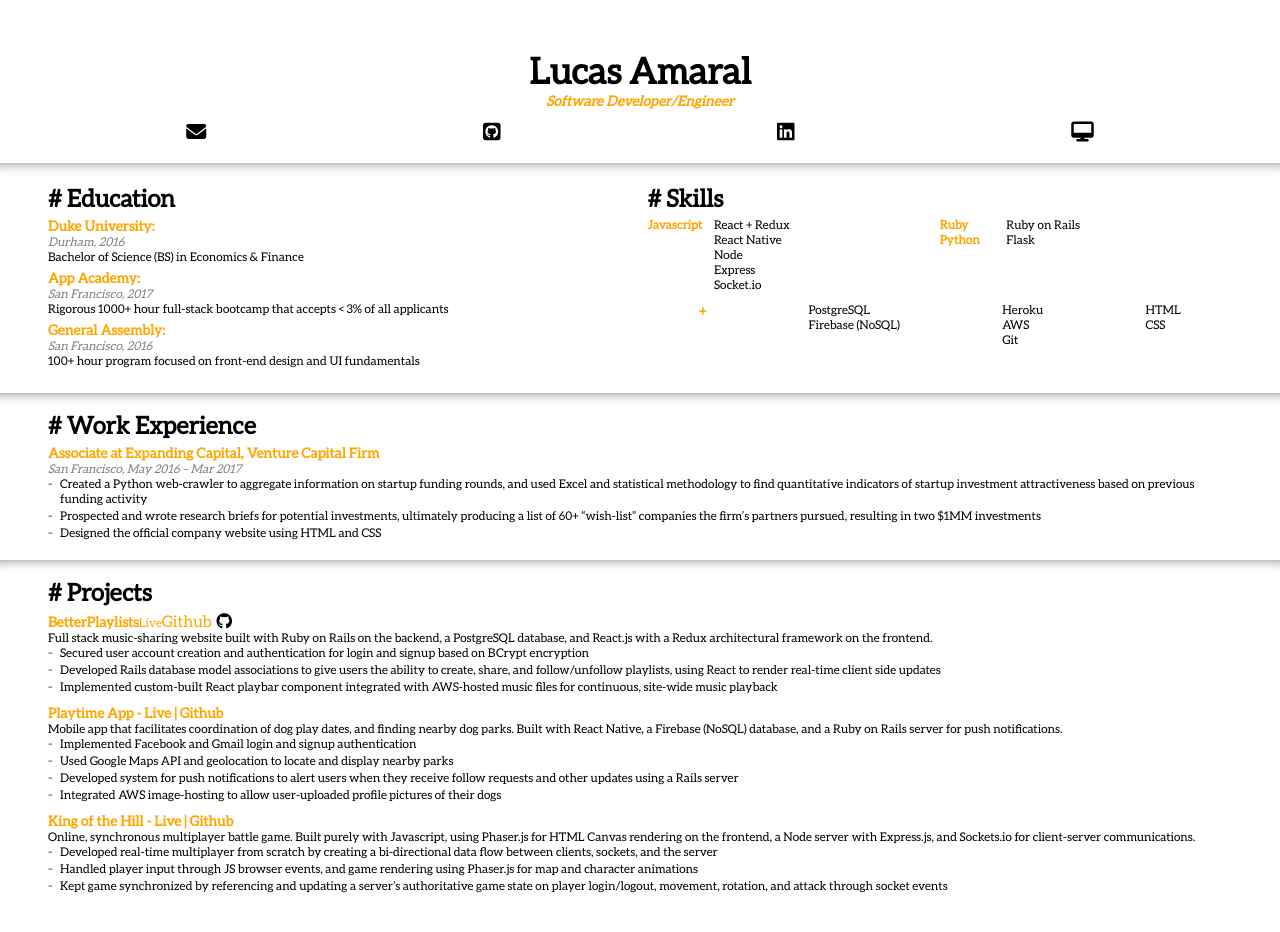
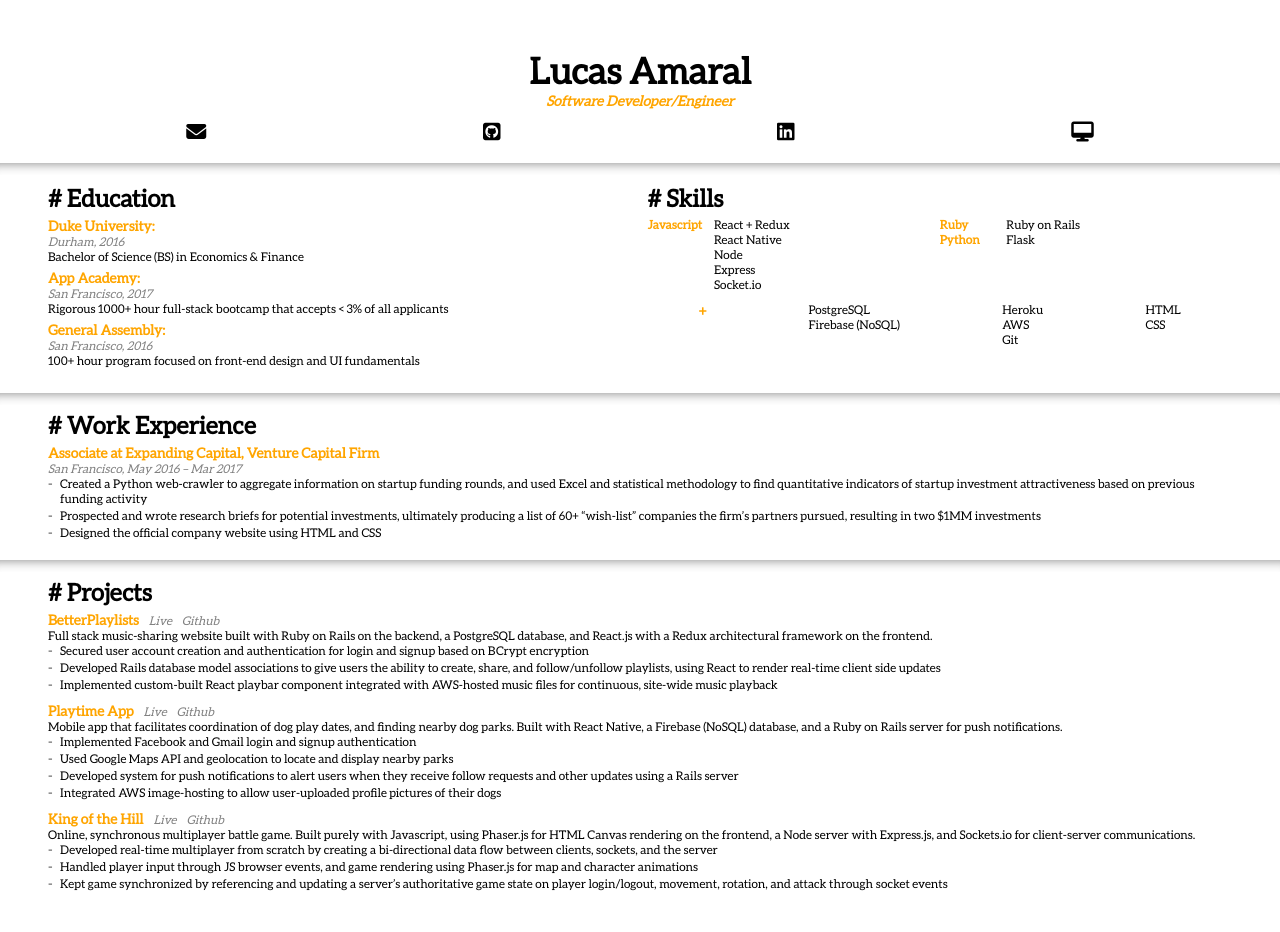
Before and after one commit to lvamaral/custom_resume, a plain HTML site: page resume.html in a window 1280 px wide. Drawn offline with Linux system fonts and the light colour scheme.

Commit message:
Finish First V

```diff
--- a/css/resume.css
+++ b/css/resume.css
@@ -174,10 +174,15 @@
 }
 
 .project i {
-  color: black;
-  margin: 0 5px;
+  margin-left: 10px;
+  /*margin: 0 10px;*/
 }
 
 .project i:hover {
   color: var(--main-color);
 }
+
+.project-title p {
+  text-align: right;
+  color: grey;
+}
--- a/resume.html
+++ b/resume.html
@@ -102,10 +102,8 @@
       <div class="project">
         <div class="project-title">
           <h3>BetterPlaylists</h3>
-          <p><a href="#">Live</a></p>
-          <a href="#">Github</a>
-          <!-- <i class="fa fa-desktop" id="lil" aria-hidden="true"><a href="#"></a></i> -->
-          <i class="fa fa-github" aria-hidden="true"><a href="#"></a></i>
+          <p><a href="http://www.betterplaylists.com" target="_blank"><i>Live</i></a><a href="http://www.github.com/lvamaral/betterplaylists" target=
+            "_blank"><i>Github</i></a></p>
         </div>
 
         <!-- <h3>BetterPlaylists <i><a href="#">Live</a> | <a href="#">Github</a></i></h3> -->
@@ -118,7 +116,12 @@
       </div>
 
       <div class="project">
-        <h3>Playtime App - Live | Github</h3>
+        <div class="project-title">
+          <h3>Playtime App</h3>
+          <p><a href="http://www.playtimeapp.io" target="_blank"><i>Live</i></a><a href="http://www.github.com/lvamaral/playtime" target=
+            "_blank"><i>Github</i></a></p>
+        </div>
+
         <p>Mobile app that facilitates coordination of dog play dates, and finding nearby dog parks. Built with React Native, a Firebase (NoSQL) database, and a Ruby on Rails server for push notifications.</p>
         <ul>
           <li>Implemented Facebook and Gmail login and signup authentication</li>
@@ -129,7 +132,12 @@
       </div>
 
       <div class="project">
-        <h3>King of the Hill - Live | Github</h3>
+        <div class="project-title">
+          <h3>King of the Hill</h3>
+          <p><a href="https://koth.herokuapp.com/" target="_blank"><i>Live</i></a><a href="https://github.com/amaralbros/OnlineArena" target=
+            "_blank"><i>Github</i></a></p>
+        </div>
+
         <p>Online, synchronous multiplayer battle game. Built purely with Javascript, using Phaser.js for HTML Canvas rendering on the frontend, a Node server with Express.js, and Sockets.io for client-server communications.</p>
         <ul>
           <li>Developed real-time multiplayer from scratch by creating a bi-directional data flow between clients, sockets, and the server</li>
```
